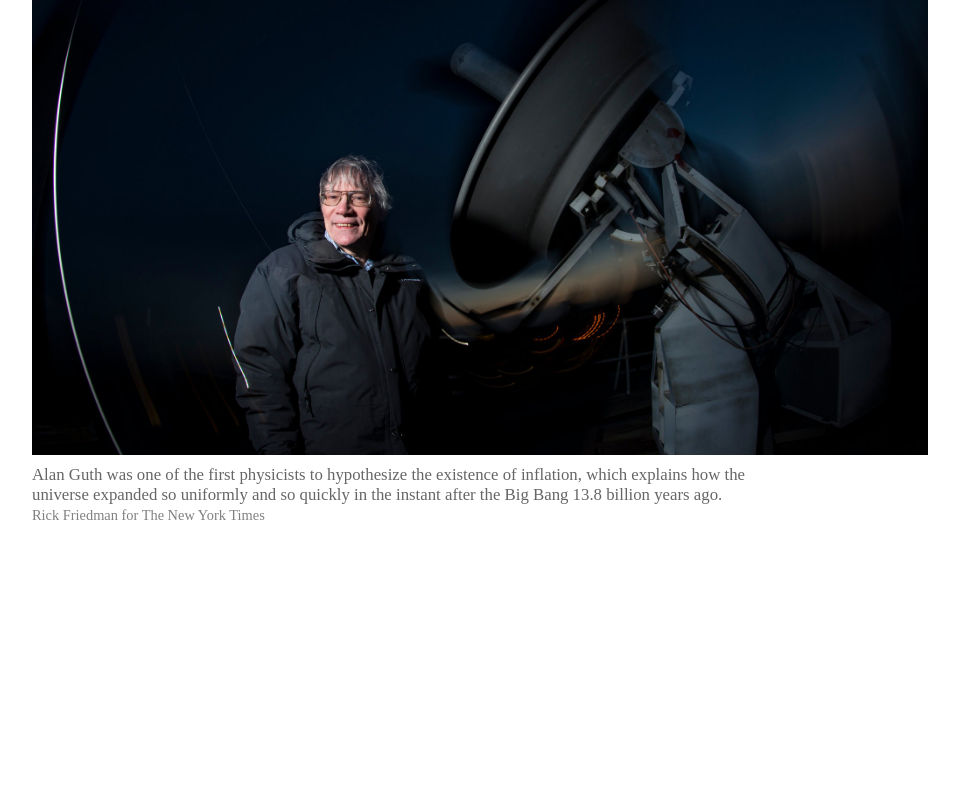
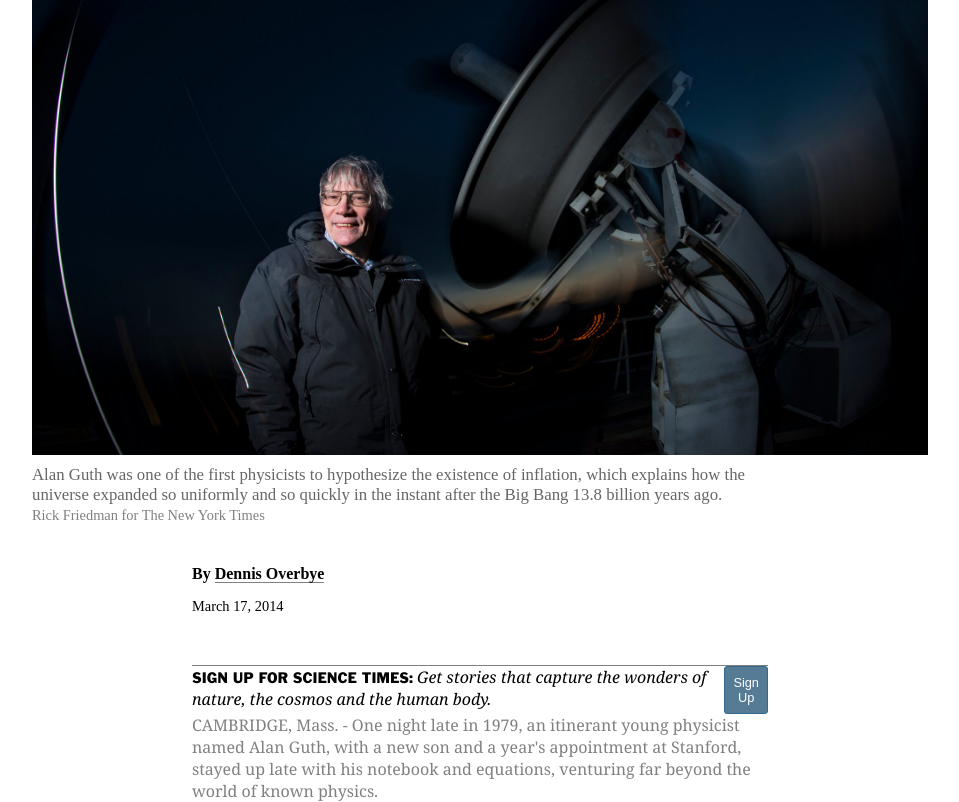
Before and after one commit to ZeraTheMant/odin_positioning_nyt_page, a plain HTML site: page index.html in a window 1280 px wide. Shown: the part 340-1142 px from the top of the page, without its empty margins (160-1119 px from the left). Before the commit the page ends 865 px from the top, so only its background shows below. Drawn offline with Linux system fonts and the light colour scheme.

Commit message:
working on main text

```diff
--- a/index.html
+++ b/index.html
@@ -392,7 +392,27 @@
 
 		<div id="main-body-text">
 			<div class="thin-margin">
+				<div id="article-info">
+					<p><strong>By <span id="author-name">Dennis Overbye</strong></p>
+					<p id="publication-date">March 17, 2014</p>
+				</div>
 
+				<div id="science-times" class="flex">
+					<div>
+						<p>
+							<span id="science-times-header">SIGN UP FOR SCIENCE TIMES:</span>
+							<span class="georgia-font italic">Get stories that capture the wonders of nature, the cosmos and the human body.</span>
+						</p>
+					</div>
+
+					<div>
+						<button type="button">Sign Up</button>
+					</div>
+				</div>
+
+				<p class="main-text georgia-font">
+					CAMBRIDGE, Mass. - One night late in 1979, an itinerant young physicist named Alan Guth, with a new son and a year's appointment at Stanford, stayed up late with his notebook and equations, venturing far beyond the world of known physics.
+				</p>
 			</div>
 		</div>
 	</main>
--- a/style.css
+++ b/style.css
@@ -23,6 +23,14 @@
 
 
 /* general start */
+
+.georgia-font {
+	font-family: 'Georgia';
+}
+
+.italic {
+	font-style: italic;
+}
 
 .grey {
 	color: grey;
@@ -371,6 +379,34 @@ main h1 {
 	margin-top: 3px;
 }
 
+#author-name {
+	border-bottom: 1px solid grey;
+}
+
+#publication-date {
+	margin-top: 15px;
+	font-size: 0.9rem;
+}
+
+#article-info {
+	border-bottom: 1px solid grey;
+	padding-bottom: 50px;
+	margin-top: 40px;
+}
+
+.main-text {
+	color: grey;
+}
+
+.thin-margin {
+	width: 45%;
+	margin: auto;
+}
+
+#science-times-header {
+	font-family: franklinGothic;
+}
+
 /* main css end */
 
 
```
